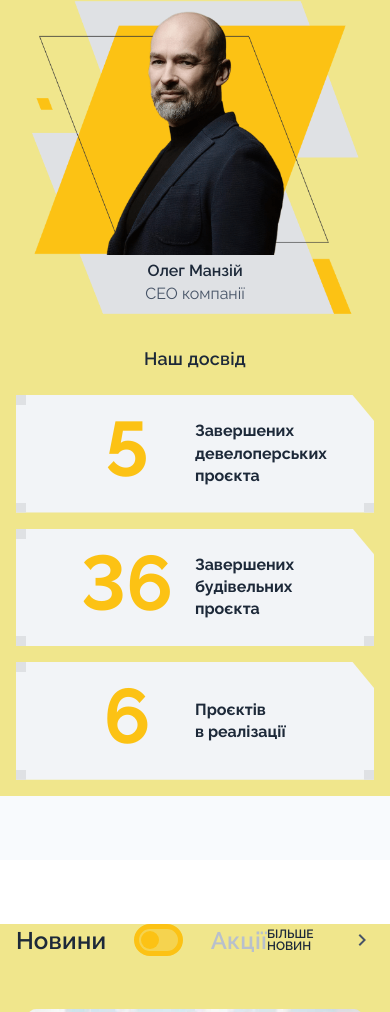
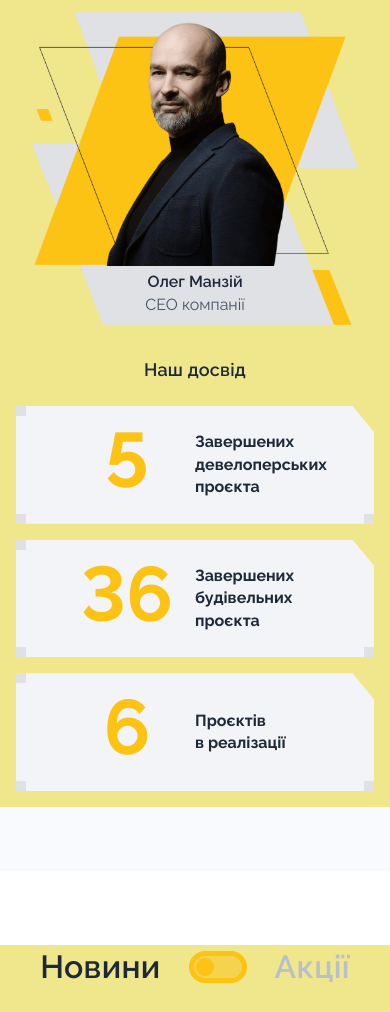
Before and after one commit to v-lavs/SE-red, a website: page index.html in a window 390 px wide. Shown: the part 988-2000 px from the top of the page. Drawn offline with Linux system fonts and the light colour scheme.

Commit message:
resp section-news

```diff
--- a/index.html
+++ b/index.html
@@ -267,6 +267,7 @@
         <section class="section section-news">
             <div class="container">
                 <div class="switch-heading  d-flex">
+           <div class="heading__inner">
                <div class="section__heading">
                    <h2 class="title title_sm">Новини</h2>
                    <span class="title title_lg">Новини</span>
@@ -275,6 +276,7 @@
                <div class="section__heading switch-toggle">
                    <h3 class="title title_sm ">Акції</h3>
                    <span class="title title_lg">Акції</span>
+               </div>
            </div>
                     <a href="page-news.html" class="link">БІЛЬШЕ НОВИН</a>
                 </div>
--- a/src/scss/base/_typography.scss
+++ b/src/scss/base/_typography.scss
@@ -69,7 +69,7 @@
     }
     //
     &_sm {
-      font-size: 24px;
+      font-size: 32px;
 
     }
 
--- a/src/scss/components/form.scss
+++ b/src/scss/components/form.scss
@@ -1,14 +1,3 @@
-
-.iti__flag {
-  background-image: url("../lib/intl-tel-input/build/img/flags.png");
-}
-
-.iti {
-  width: 100%;
-}
-.iti--separate-dial-code .iti__selected-flag {
-  background-color: transparent;
-}
 #error-msg {
   display: block;
   left: 0;
--- a/src/scss/layout/section/section-banner.scss
+++ b/src/scss/layout/section/section-banner.scss
@@ -161,6 +161,9 @@
     .title_md {
       font-size: 32px;
     }
+    .title_sm {
+      font-size: 24px;
+    }
   }
   .section-banner__bg .container{
     min-height: 600px;
--- a/src/scss/layout/section/section-investments.scss
+++ b/src/scss/layout/section/section-investments.scss
@@ -192,6 +192,7 @@
 
 @include respond-to($sm) {
   .section-investments {
+    padding-top: 0;
     .container:before{
       display: none;
     }
--- a/src/scss/layout/section/section-news.scss
+++ b/src/scss/layout/section/section-news.scss
@@ -1,6 +1,11 @@
 .section-news {
   .link {
     margin-left: auto;
+  }
+
+  .heading__inner {
+    display: flex;
+    align-items: center;
   }
 }
 
@@ -10,12 +15,16 @@
 
   .section__heading {
     margin: 0;
+
+    &:first-child {
+      z-index: 0;
+    }
   }
 
   .toggle-block {
     position: relative;
     margin: 0 28px;
-    z-index: 1;
+    z-index: 2;
   }
 }
 
@@ -29,19 +38,40 @@
   }
 }
 
-@include respond-to($lg){
+@include respond-to($lg) {
+  .section-news {
+    .heading__inner {
+      width: 100%;
+      justify-content: center;
+    }
+
+    .switch-heading {
+      flex-wrap: wrap;
+      position: relative;
+    }
+
+    .section__heading {
+      position: static;
+    }
+
+    .link {
+      margin: 0 auto;
+    }
+  }
   .post-list__item {
     width: 50%;
     flex-grow: 1;
     margin-bottom: 24px;
-    &:last-child{
+
+    &:last-child {
       margin-bottom: 0;
     }
   }
 }
 
-@include respond-to($sm){
+@include respond-to($sm) {
   .section-news {
+
     .post-list {
       margin: 0 auto;
       max-width: 540px;
@@ -53,3 +83,17 @@
     }
   }
 }
+
+@include respond-to($xs) {
+  .section-news {
+    padding-top: 74px;
+
+    .heading__inner {
+      padding-bottom: 64px;
+    }
+
+    .switch-heading {
+      margin-bottom: 43px;
+    }
+  }
+}
```
Also changed, not shown: dist/main.css. Lines whose indentation alone changed are shown as unchanged.
